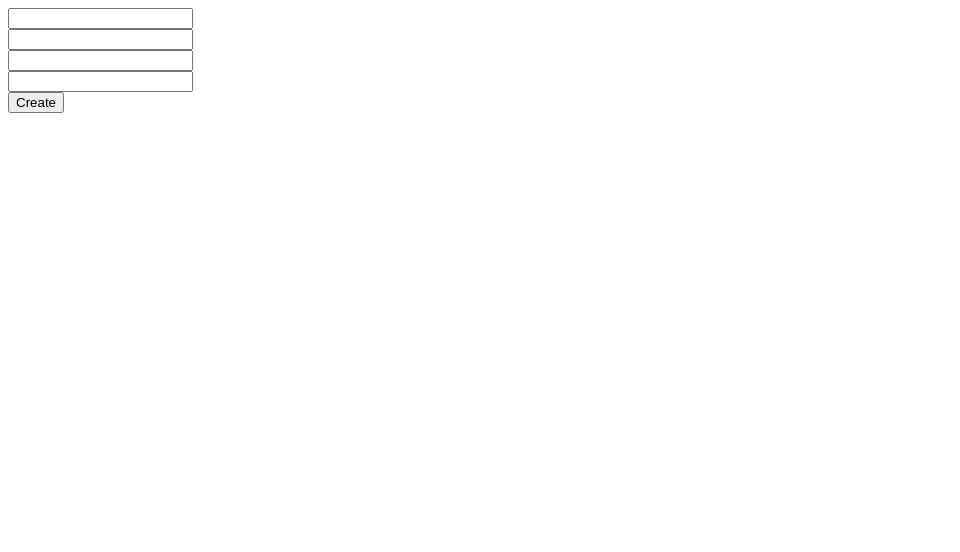
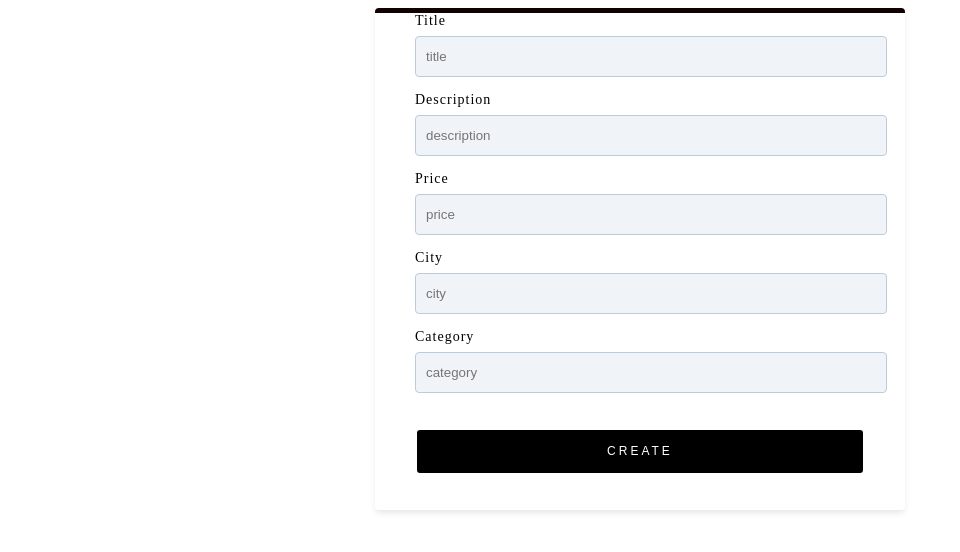
Before and after one commit to Berserkeras/advertisement_website, a React (Create React App) app in the folder frontend/react-ui/: page /create in a window 1280 px wide. Shown: the top 552 px of the page, without its empty margins (0-960 px from the left). Built offline with nearby package versions, Linux system fonts and the light colour scheme.

Commit message:
frontend/modifications related to Create Advertisement functionality

```diff
--- a/frontend/react-ui/src/assets/CreateAdWrapper.jsx
+++ b/frontend/react-ui/src/assets/CreateAdWrapper.jsx
@@ -2,6 +2,99 @@ import styled from "styled-components";
 
 const Wrapper = styled.main` {
 
+  display: grid;
+  align-items: center;
+  .full-register-page {
+    min-height: 100vh;
+  }
+
+
+  .form-row {
+    margin-bottom: 0;
+  }
+
+  .form-label {
+    display: block;
+    font-size: 0.875rem;
+    margin-bottom: 7px;
+    text-transform: capitalize;
+    letter-spacing: 1px;
+  }
+
+  .full-register-page {
+    min-height: 100vh;
+  }
+  .logo-register {
+    display: block;
+    max-width: 120px;
+    margin: 20px auto 140px;
+  }
+  .form-register {
+    width: 90vw;
+    max-width: 450px;
+    border-top: 5px solid #110101;
+    background: #fff;
+    border-radius: 0.25rem;
+    box-shadow: 0 4px 6px -1px rgba(0, 0, 0, 0.1);
+    padding-inline: 40px;
+    padding-bottom: 35px;
+    margin: 0 auto;
+    transition: 0.3s ease-in-out all;
+  }
+
+  .form-input {
+    width: 100%;
+    padding: 12px 10px;
+    border-radius: 0.25rem;
+    background: #f0f4f8;
+    border: 1px solid #bcccdc;
+    margin-bottom: 15px;
+  }
+
+  .btn-register,
+  input[type="submit"] {
+    width: 100%;
+    cursor: pointer;
+    border-radius: 5px;
+    text-decoration: none;
+    margin-top: 20px;
+    padding: 12px;
+    font-size: 12px;
+    line-height: 19px;
+    text-transform: uppercase;
+    font-family: "Montserrat", sans-serif;
+    font-weight: 400;
+    letter-spacing: 3px;
+    -webkit-transition: all 0.4s ease-in-out;
+    -moz-transition: all 0.4s ease-in-out;
+    -ms-transition: all 0.4s ease-in-out;
+    -o-transition: all 0.4s ease-in-out;
+    transition: all 0.4s ease-in-out;
+  }
+  .btn-register {
+    border: solid 2px #fff;
+    background-color: black;
+    color: #fff !important;
+  }
+  .btn-register:hover {
+    border: solid 2px #fff;
+    transition: opacity 0.2s;
+    opacity: 0.7;
+    color: white !important;
+  }
+  .btn-register:hover {
+    color: #fff;
+  }
+  .btn-choose-register {
+    background: transparent;
+    border: transparent;
+    color: #1d4ed8;
+    cursor: pointer;
+    letter-spacing: 1px;
+    font-family: ALSArtemiusSans, Helvetica, sans-serif;
+    font-size: 15px;
+    font-weight: 400;
+  }
   }
 `;
 export default Wrapper;
--- a/frontend/react-ui/src/components/FormCreateAd.jsx
+++ b/frontend/react-ui/src/components/FormCreateAd.jsx
@@ -1,17 +1,18 @@
 import PropTypes from 'prop-types'
 
-const FormCreateAd = ({ type, title, value, handleChange, labelText }) => {
+const FormCreateAd = ({ type, name, value, handleChange, labelText, placeholder }) => {
     return (
         <div className="form-row">
-            <label htmlFor={title} className="form-label">
-                {labelText || title}
+            <label htmlFor={name} className="form-label">
+                {labelText || name}
             </label>
             <input
                 type={type}
                 value={value}
-                title={title}
+                name={name}
                 onChange={handleChange}
                 className="form-input"
+                placeholder={placeholder}
             />
         </div>
     )
--- a/frontend/react-ui/src/pages/CreateAd.jsx
+++ b/frontend/react-ui/src/pages/CreateAd.jsx
@@ -1,4 +1,4 @@
-import { useState } from 'react'
+import {useEffect, useState} from 'react'
 import CreateAdWrapper from '../assets/CreateAdWrapper'
 import FormCreateAd from '../components/FormCreateAd'
 import { toast } from 'react-toastify'
@@ -6,11 +6,11 @@ import { useDispatch, useSelector } from 'react-redux'
 import { createAd } from '../features/CreateAdSlice'
 
 const initialState = {
-    title: '',
-    description: '',
-    price: '',
-    category: '',
-    isMember: true
+    title: "",
+    description: "",
+    price: "",
+    category: "",
+    city: ""
 }
 
 const CreateAd = () => {
@@ -18,15 +18,17 @@ const CreateAd = () => {
     const { create, isLoading } = useSelector((store) => store.create)
     const dispatch = useDispatch()
     const handleChange = (e) => {
-        const name = e.target.name
-        const value = e.target.value
-        setValues({ ...values, [name]: value })
+        const name = e.target.name;
+        const value = e.target.value;
+        setValues({ ...values, [name]: value });
     }
 
     const onSubmit = (e) => {
         e.preventDefault()
-        const { title, description, price, category } = values
-        if (!title || !description || !price || !category) {
+
+        const { title, description, price, category, city } = values
+        console.log(title)
+        if (!title || !description || !price || !category || !city) {
             toast.error('Please fill out all fields')
             return
         }
@@ -36,38 +38,61 @@ const CreateAd = () => {
             title,
             description,
             price,
-            category
+            category,
+            city
         }))
     }
-
+    useEffect(() => {
+        if (create) {
+            setTimeout(() => {
+                console.log("show UUID")
+            }, 2000);
+        }
+    }, [create]);
     return (
         <CreateAdWrapper className="full-register-page">
-            <form className="form-create-ad" onSubmit={onSubmit}>
+            <form className="form-register" onSubmit={onSubmit}>
                 <FormCreateAd
                     type="title"
                     name="title"
+                    labelText="title"
                     value={values.title}
                     handleChange={handleChange}
+                    placeholder="title"
                 />
                 <FormCreateAd
                     type="description"
                     name="description"
+                    labelText="description"
                     value={values.description}
                     handleChange={handleChange}
+                    placeholder="description"
                 />
                 <FormCreateAd
                     type="price"
                     name="price"
+                    labelText="price"
                     value={values.price}
                     handleChange={handleChange}
+                    placeholder="price"
+                />
+                <FormCreateAd
+                    type="city"
+                    name="city"
+                    labelText="city"
+                    value={values.city}
+                    handleChange={handleChange}
+                    placeholder="city"
                 />
                 <FormCreateAd
                     type="category"
                     name="category"
+                    labelText="category"
                     value={values.category}
                     handleChange={handleChange}
+                    placeholder="category"
                 />
-                <button type="submit" className="btn-create-ad" disabled={isLoading}>
+                <button type="submit" className="btn-register" disabled={isLoading}>
                     {isLoading ? 'Loading...' : 'Create' }
                 </button>
             </form>
```
